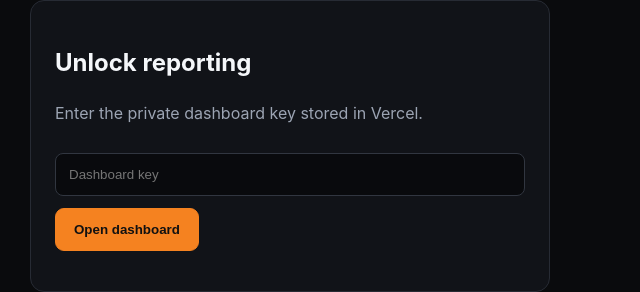
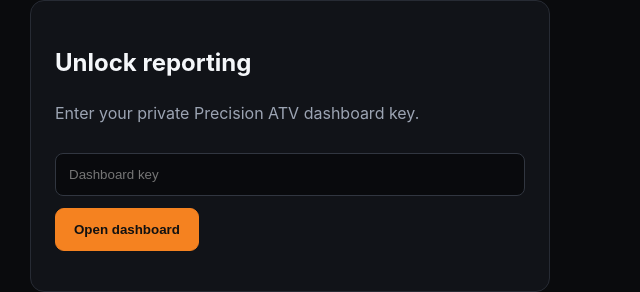
Before and after one commit to coltonbenton11/precision-atv, a website: page analytics.html in a window 1280 px wide. Shown: the part 471-763 px from the top of the page, 0-640 px from the left. Drawn offline with Linux system fonts and the light colour scheme.

Commit message:
Clarify dashboard authentication

```diff
--- a/analytics.html
+++ b/analytics.html
@@ -1,7 +1,7 @@
 <!doctype html><html lang="en"><head><meta charset="utf-8"><meta name="viewport" content="width=device-width,initial-scale=1"><title>Precision ATV Performance Dashboard</title><meta name="robots" content="noindex,nofollow"><link rel="stylesheet" href="/styles.css"></head><body>
 <nav class="nav"><div class="wrap"><a class="brand" href="/">PRECISION <span>ATV</span></a><div class="navlinks"><a href="/">Storefront</a><a href="/shop">Shop</a></div></div></nav>
 <header class="page-hero"><div class="wrap"><div class="kicker">Owner dashboard</div><h1>PERFORMANCE.</h1><p class="muted">GA4 tracking + Google Search Console reporting for Precision ATV.</p></div></header>
-<section><div class="wrap"><div id="login" class="authbox"><h2>Unlock reporting</h2><p class="muted">Enter the private dashboard key stored in Vercel.</p><input id="key" type="password" placeholder="Dashboard key"><button class="btn" onclick="loadMetrics()">Open dashboard</button><p id="err" class="muted"></p></div>
+<section><div class="wrap"><div id="login" class="authbox"><h2>Unlock reporting</h2><p class="muted">Enter your private Precision ATV dashboard key.</p><input id="key" type="password" placeholder="Dashboard key"><button class="btn" onclick="loadMetrics()">Open dashboard</button><p id="err" class="muted"></p></div>
 <div id="content" hidden>
 <div class="section-head"><div><div class="kicker" id="period">Search performance</div><h2>Marketing overview</h2><p id="freshness" class="muted"></p></div><div id="integrationStatus"></div></div>
 <div class="dash"><div class="metric"><small>Google clicks</small><strong id="clicks">—</strong></div><div class="metric"><small>Impressions</small><strong id="impressions">—</strong></div><div class="metric"><small>CTR</small><strong id="ctr">—</strong></div><div class="metric"><small>Avg position</small><strong id="position">—</strong></div></div>
```
